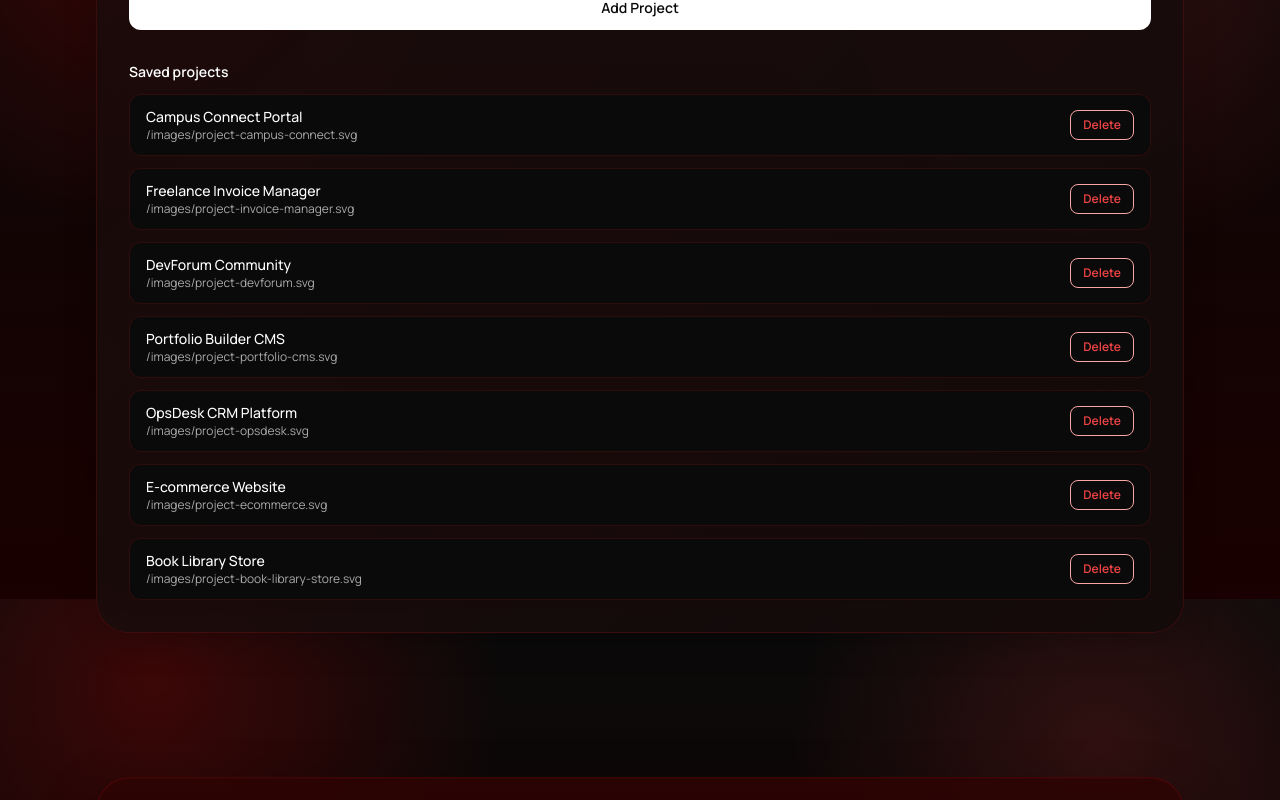
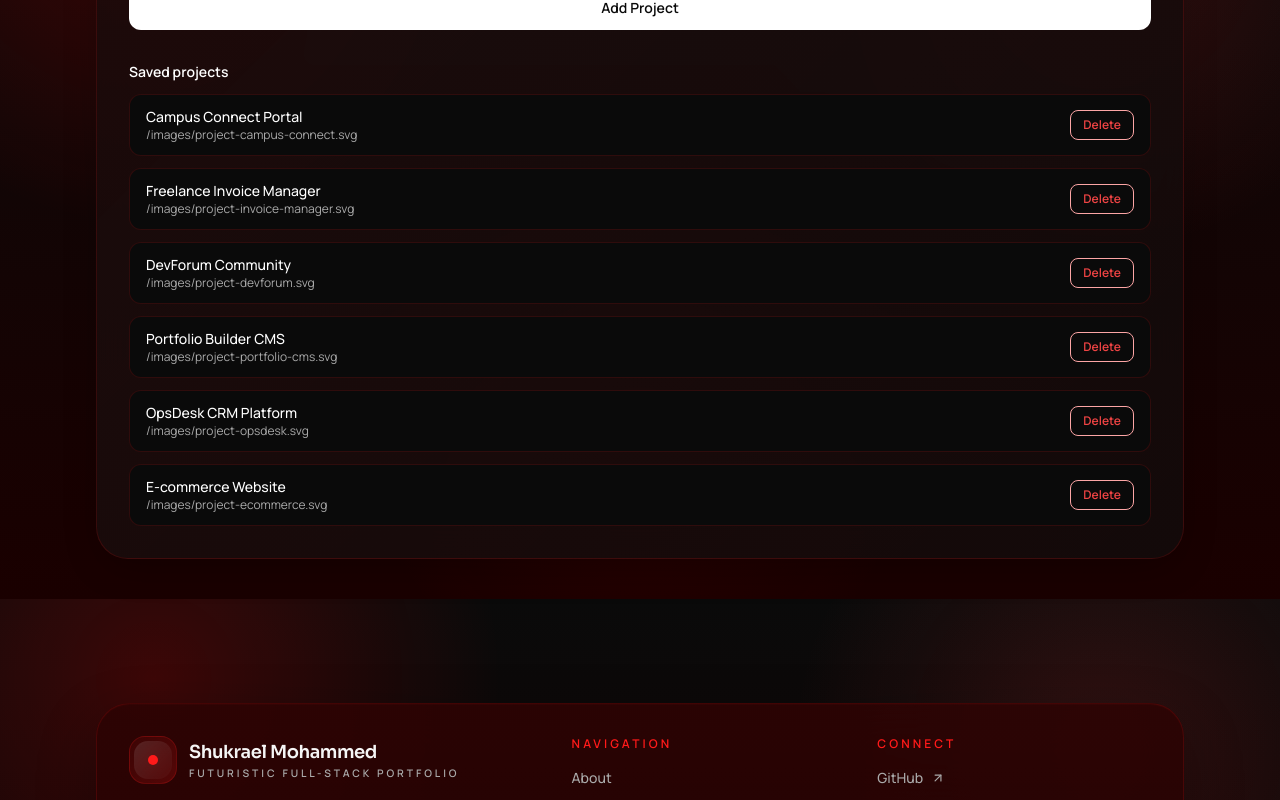
Before and after one commit to shukraelmohammed32/myport, a Next.js app: page /admin in a window 1280 px wide. Shown: the part 1001-1801 px from the top of the page. Built offline with nearby package versions, Linux system fonts and the light colour scheme.

Commit message:
make it resume

```diff
--- a/data/projects.ts
+++ b/data/projects.ts
@@ -60,15 +60,5 @@ export const projects: Project[] = [
     stack: ["Next.js", "Node.js", "MySQL"],
     github: "https://github.com/",
     demo: "https://example.com"
-  },
-  {
-    slug: "book-library-store",
-    title: "Book Library Store",
-    summary:
-      "An online bookstore platform with searchable catalog, category filters, cart management, and order tracking.",
-    image: "/images/project-book-library-store.svg",
-    stack: ["React", "Node.js", "MongoDB"],
-    github: "https://github.com/",
-    demo: "https://example.com"
   }
 ];
```
